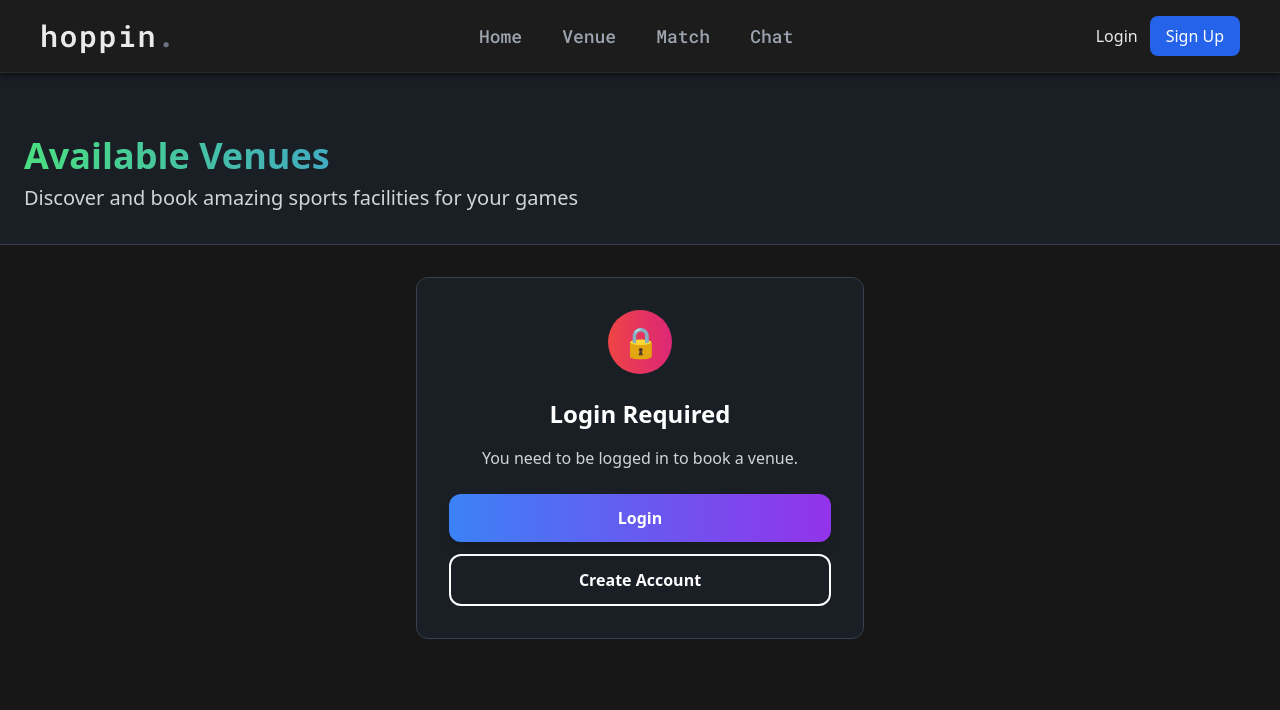
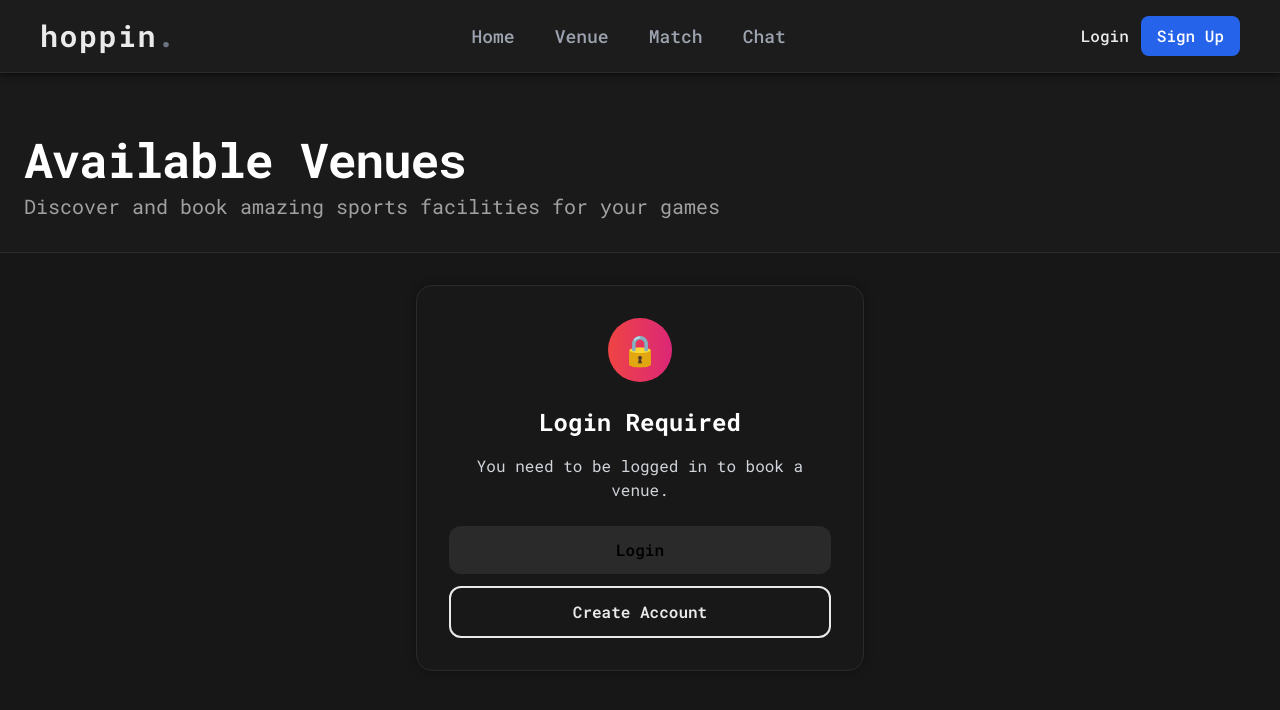
Before and after one commit to pbp-kelompok-f08/ProyekUTS, a Django app: template booking_venue/templates/book_venue.html in a window 1280 px wide. Shown: the top 710 px of the page. Run offline with Django 4.2, Linux system fonts and the light colour scheme; the template is opened without the code that fills it, so the values that code supplies are empty; parts of the project's set-up code (start-up, migrations or seed data) failed here and were passed over; some libraries are stand-ins or nearby versions.

Commit message:
coloring and styling the booking-venue page

```diff
--- a/booking_venue/templates/book_venue.html
+++ b/booking_venue/templates/book_venue.html
@@ -1,21 +1,24 @@
 {% extends 'base.html' %}
 {% block title %}Book {{ venue.name }} - Hoppin{% endblock %}
+{% block head %}
+<link href="https://fonts.googleapis.com/css2?family=Roboto+Mono:wght@400;500;700&display=swap" rel="stylesheet">
+{% endblock head %}
 {% block content %}
 {% include 'navbar.html' %}
-<body class="min-h-screen bg-gradient-to-br from-gray-900 via-gray-800 to-black text-white">
+<body class="min-h-screen bg-[#0E0E0E] text-[#EAEAEA]" style="font-family: 'Roboto Mono', monospace;">
     <!-- Header Section -->
-    <div class="bg-gray-800/50 backdrop-blur-sm border-b border-gray-700 pt-20">
+    <div class="bg-[#1C1C1C]/80 border-b border-[#2A2A2A] backdrop-blur-sm pt-20">
         <div class="container mx-auto px-6 py-8">
             <div class="flex flex-col md:flex-row items-center justify-between">
                 <div>
-                    <h1 class="text-4xl font-bold mb-2 bg-gradient-to-r from-green-400 to-blue-500 bg-clip-text text-transparent">
+                    <h1 class="text-4xl md:text-5xl font-extrabold mb-2 tracking-tight text-white">
                         Available Venues
                     </h1>
-                    <p class="text-xl text-gray-300">Discover and book amazing sports facilities for your games</p>
+                    <p class="text-lg md:text-xl text-[#A1A1A1]">Discover and book amazing sports facilities for your games</p>
                 </div>
                 {% if user.is_authenticated %}
                 <div class="mt-6 md:mt-0">
-                    <a href="{% url 'booking_venue:my_bookings' %}" class="bg-gradient-to-r from-purple-500 to-pink-600 hover:from-purple-600 hover:to-pink-700 text-white px-6 py-3 rounded-xl font-semibold transition-all duration-300 transform hover:scale-105 shadow-lg flex items-center space-x-2">
+                    <a href="{% url 'booking_venue:my_bookings' %}" class="rounded-xl px-7 py-3 font-semibold text-black transition-all duration-300 bg-[#2A2A2A] hover:bg-[#343434] text-[#EAEAEA] transition-all duration-300 bg-whitshadow-[0_0_15px_rgba(255,255,255,0.35)]e hover:bg-whitshadow-[0_0_24px_rgba(255,255,255,0.35)]e flex items-center gap-2">
                         <span class="text-xl">📋</span>
                         <span>My Bookings</span>
                     </a>
@@ -28,17 +31,17 @@
     {% if not user.is_authenticated %}
     <div class="container mx-auto px-6 py-8">
         <div class="max-w-md mx-auto text-center">
-            <div class="bg-gray-800/50 backdrop-blur-sm rounded-xl p-8 border border-gray-700">
+            <div class="bg-[#1A1A1A]/80 backdrop-blur-xl rounded-2xl p-8 border border-[#2A2A2A] shadow-[0_0_10px_rgba(0,0,0,0.35)]">
                 <div class="w-16 h-16 mx-auto mb-6 bg-gradient-to-r from-red-500 to-pink-600 rounded-full flex items-center justify-center">
                     <span class="text-3xl">🔒</span>
                 </div>
                 <h2 class="text-2xl font-bold mb-4">Login Required</h2>
                 <p class="text-gray-300 mb-6">You need to be logged in to book a venue.</p>
                 <div class="space-y-3">
-                    <a href="/login/" class="block w-full bg-gradient-to-r from-blue-500 to-purple-600 hover:from-blue-600 hover:to-purple-700 text-white py-3 rounded-xl font-semibold transition-all duration-300 transform hover:scale-105 shadow-lg">
+                    <a href="/login/" class="block w-full rounded-xl py-3 font-semibold text-black transition-all duration-300 bg-[#2A2A2A] hover:bg-[#343434] text-[#EAEAEA] transition-all duration-300 bg-whitshadow-[0_0_15px_rgba(255,255,255,0.35)]e hover:bg-whitshadow-[0_0_24px_rgba(255,255,255,0.35)]e">
                         Login
                     </a>
-                    <a href="/register/" class="block w-full border-2 border-white text-white hover:bg-white hover:text-gray-900 py-3 rounded-xl font-semibold transition-all duration-300">
+                    <a href="/register/" class="block w-full border-2 border-[#EAEAEA] text-[#EAEAEA] hover:bg-[#EAEAEA] hover:text-black py-3 rounded-xl font-semibold transition-all duration-300">
                         Create Account
                     </a>
                 </div>
@@ -51,7 +54,7 @@
         <div class="max-w-4xl mx-auto">
             <!-- Back Button -->
             <a href="{% url 'booking_venue:main_page' %}"
-                class="inline-flex items-center text-gray-400 hover:text-white mb-6 transition-colors">
+                class="inline-flex items-center text-[#A1A1A1] hover:text-[#EAEAEA] mb-6 transition-colors">
                 <span class="text-lg mr-2">⬅️</span>
                 Back to Venues
             </a>
@@ -59,39 +62,39 @@
             <div class="grid lg:grid-cols-3 gap-8">
                 <!-- Venue Details -->
                 <div class="lg:col-span-2">
-                    <div class="bg-gray-800/50 backdrop-blur-sm rounded-xl p-8 border border-gray-700 mb-8">
+                    <div class="bg-[#1A1A1A]/80 backdrop-blur-xl rounded-2xl p-8 border border-[#2A2A2A] shadow-[0_0_10px_rgba(0,0,0,0.35)] mb-8">
                         <div class="flex items-start space-x-6 mb-6">
                             <div class="flex-1">
                                 <h1 class="text-3xl font-bold mb-2">{{ venue.name }}</h1>
-                                <div class="flex items-center space-x-2 text-gray-400 mb-4">
+                                <div class="flex items-center space-x-2 text-[#A1A1A1] mb-4">
                                     <span class="text-lg">📍</span>
                                     <span>{{ venue.location }}</span>
                                 </div>
-                                <span class="bg-gradient-to-r from-green-500 to-blue-600 text-white px-4 py-2 rounded-full text-sm font-medium">
+                                <span class="bg-gradient-to-r from-gray-500 to-gray-600 text-white px-4 py-2 rounded-full text-sm font-medium">
                                     ⚽ Football
                                 </span>
                             </div>
                         </div>
 
                         <div class="grid md:grid-cols-2 gap-6 mb-6">
-                            <div class="bg-gray-700/30 rounded-lg p-4">
-                                <div class="text-sm text-gray-400 mb-1">Capacity</div>
-                                <div class="text-2xl font-bold text-white">{{ venue.capacity }} people</div>
+                            <div class="bg-[#202020] rounded-lg p-4 border border-[#2A2A2A]">
+                                <div class="text-sm text-[#A1A1A1] mb-1">Capacity</div>
+                                <div class="text-2xl font-bold text-[#EAEAEA]">{{ venue.capacity }} people</div>
                             </div>
-                            <div class="bg-gray-700/30 rounded-lg p-4">
-                                <div class="text-sm text-gray-400 mb-1">Price per Hour</div>
-                                <div class="text-2xl font-bold text-green-400">$100</div>
+                            <div class="bg-[#202020] rounded-lg p-4 border border-[#2A2A2A]">
+                                <div class="text-sm text-[#A1A1A1] mb-1">Price per Hour</div>
+                                <div class="text-2xl font-bold text-[#EAEAEA]">$100</div>
                             </div>
                         </div>
 
                         <div>
                             <h3 class="text-lg font-semibold mb-3">Description</h3>
-                            <p class="text-gray-300 leading-relaxed">{{ venue.description }}</p>
+                            <p class="text-[#CFCFCF] leading-relaxed">{{ venue.description }}</p>
                         </div>
                     </div>
 
                     <!-- Booking Form -->
-                    <div class="bg-gray-800/50 backdrop-blur-sm rounded-xl p-8 border border-gray-700">
+                    <div class="bg-[#1A1A1A]/80 backdrop-blur-xl rounded-2xl p-8 border border-[#2A2A2A] shadow-[0_0_10px_rgba(0,0,0,0.35)]">
                         <h2 class="text-2xl font-bold mb-6">Book This Venue</h2>
 
                         <form method="post" id="booking-form">
@@ -99,49 +102,49 @@
 
                             <div class="grid md:grid-cols-2 gap-6 mb-6">
                                 <div>
-                                    <label class="block text-sm font-medium text-gray-300 mb-2">Date</label>
+                                    <label class="block text-sm font-medium text-[#CFCFCF] mb-2">Date</label>
                                     <input type="date" name="date" id="booking-date" required
-                                        class="w-full bg-gray-700 border border-gray-600 rounded-lg px-4 py-3 text-white focus:outline-none focus:ring-2 focus:ring-green-500 focus:border-transparent">
+                                        class="w-full bg-[#161616] border border-[#2A2A2A] rounded-lg px-4 py-3 text-[#EAEAEA] focus:outline-none focus:ring-2 focus:ring-[#EAEAEA] focus:border-transparent">
                                 </div>
                                 <div>
-                                    <label class="block text-sm font-medium text-gray-300 mb-2">Time</label>
+                                    <label class="block text-sm font-medium text-[#CFCFCF] mb-2">Time</label>
                                     <input type="time" name="time" id="booking-time" required
-                                        class="w-full bg-gray-700 border border-gray-600 rounded-lg px-4 py-3 text-white focus:outline-none focus:ring-2 focus:ring-green-500 focus:border-transparent">
+                                        class="w-full bg-[#161616] border border-[#2A2A2A] rounded-lg px-4 py-3 text-[#EAEAEA] focus:outline-none focus:ring-2 focus:ring-[#EAEAEA] focus:border-transparent">
                                 </div>
                             </div>
 
                             <!-- Duration Selection -->
                             <div class="mb-6">
-                                <label class="block text-sm font-medium text-gray-300 mb-3">Duration (hours)</label>
+                                <label class="block text-sm font-medium text-[#CFCFCF] mb-3">Duration (hours)</label>
                                 <div class="grid grid-cols-4 gap-3">
-                                    <button type="button" data-duration="1" class="duration-btn bg-gray-700 hover:bg-green-600 text-white py-3 rounded-lg transition-colors">1 hour</button>
-                                    <button type="button" data-duration="2" class="duration-btn bg-gray-700 hover:bg-green-600 text-white py-3 rounded-lg transition-colors">2 hours</button>
-                                    <button type="button" data-duration="3" class="duration-btn bg-gray-700 hover:bg-green-600 text-white py-3 rounded-lg transition-colors">3 hours</button>
-                                    <button type="button" data-duration="4" class="duration-btn bg-gray-700 hover:bg-green-600 text-white py-3 rounded-lg transition-colors">4 hours</button>
+                                    <button type="button" data-duration="1" class="duration-btn bg-[#2A2A2A] hover:bg-[#343434] text-[#EAEAEA] py-3 rounded-lg transition-colors">1 hour</button>
+                                    <button type="button" data-duration="2" class="duration-btn bg-[#2A2A2A] hover:bg-[#343434] text-[#EAEAEA] py-3 rounded-lg transition-colors">2 hours</button>
+                                    <button type="button" data-duration="3" class="duration-btn bg-[#2A2A2A] hover:bg-[#343434] text-[#EAEAEA] py-3 rounded-lg transition-colors">3 hours</button>
+                                    <button type="button" data-duration="4" class="duration-btn bg-[#2A2A2A] hover:bg-[#343434] text-[#EAEAEA] py-3 rounded-lg transition-colors">4 hours</button>
                                 </div>
                                 <input type="hidden" name="duration" id="selected-duration" value="1">
                             </div>
 
                             <!-- Price Summary -->
-                            <div class="bg-gray-700/30 rounded-lg p-4 mb-6">
+                            <div class="bg-[#202020] rounded-lg p-4 mb-6 border border-[#2A2A2A]">
                                 <div class="flex justify-between items-center mb-2">
-                                    <span class="text-gray-300">Price per hour:</span>
-                                    <span class="text-white">$100</span>
+                                    <span class="text-[#CFCFCF]">Price per hour:</span>
+                                    <span class="text-[#EAEAEA]">$100</span>
                                 </div>
                                 <div class="flex justify-between items-center mb-2">
-                                    <span class="text-gray-300">Duration:</span>
-                                    <span class="text-white" id="duration-display">1 hour</span>
+                                    <span class="text-[#CFCFCF]">Duration:</span>
+                                    <span class="text-[#EAEAEA]" id="duration-display">1 hour</span>
                                 </div>
-                                <hr class="border-gray-600 my-3">
+                                <hr class="border-[#2A2A2A] my-3">
                                 <div class="flex justify-between items-center">
-                                    <span class="text-lg font-semibold text-white">Total:</span>
-                                    <span class="text-2xl font-bold text-green-400" id="total-price">$100</span>
+                                    <span class="text-lg font-semibold text-[#EAEAEA]">Total:</span>
+                                    <span class="text-2xl font-bold text-[#EAEAEA]" id="total-price">$100</span>
                                 </div>
                             </div>
 
                             <!-- Submit Button -->
                             <button type="submit" id="submit-booking"
-                                class="w-full bg-gradient-to-r from-green-500 to-blue-600 hover:from-green-600 hover:to-blue-700 text-white py-4 rounded-xl font-semibold text-lg transition-all duration-300 transform hover:scale-105 shadow-lg">
+                                class="w-full py-4 rounded-xl font-semibold text-black transition bg-[#2A2A2A] hover:bg-[#343434] text-[#EAEAEA] transition-all duration-300 bg-whitshadow-[0_0_15px_rgba(255,255,255,0.35)]e">
                                 Confirm Booking
                             </button>
                         </form>
@@ -151,43 +154,43 @@
                 <!-- Sidebar -->
                 <div class="space-y-6">
                     <!-- Booking Rules -->
-                    <div class="bg-gray-800/50 backdrop-blur-sm rounded-xl p-6 border border-gray-700">
-                        <h3 class="text-lg font-semibold mb-4 flex items-center">
+                    <div class="bg-[#1A1A1A]/80 backdrop-blur-xl rounded-2xl p-6 border border-[#2A2A2A] shadow-[0_0_10px_rgba(0,0,0,0.35)]">
+                        <h3 class="text-lg font-semibold mb-4 flex items-center text-white">
                             <span class="text-lg mr-2">✅</span>
                             Booking Rules
                         </h3>
-                        <ul class="space-y-3 text-sm text-gray-300">
+                        <ul class="space-y-3 text-sm text-[#CFCFCF]">
                             <li class="flex items-start">
-                                <span class="w-2 h-2 bg-green-400 rounded-full mt-2 mr-3 flex-shrink-0"></span>
+                                <span class="w-2 h-2 bg-[#EAEAEA] rounded-full mt-2 mr-3 flex-shrink-0"></span>
                                 Bookings must be made at least 2 hours in advance
                             </li>
                             <li class="flex items-start">
-                                <span class="w-2 h-2 bg-green-400 rounded-full mt-2 mr-3 flex-shrink-0"></span>
+                                <span class="w-2 h-2 bg-[#EAEAEA] rounded-full mt-2 mr-3 flex-shrink-0"></span>
                                 Maximum booking duration is 4 hours per session
                             </li>
                             <li class="flex items-start">
-                                <span class="w-2 h-2 bg-green-400 rounded-full mt-2 mr-3 flex-shrink-0"></span>
+                                <span class="w-2 h-2 bg-[#EAEAEA] rounded-full mt-2 mr-3 flex-shrink-0"></span>
                                 Cancellations must be made 24 hours before booking time
                             </li>
                             <li class="flex items-start">
-                                <span class="w-2 h-2 bg-green-400 rounded-full mt-2 mr-3 flex-shrink-0"></span>
+                                <span class="w-2 h-2 bg-[#EAEAEA] rounded-full mt-2 mr-3 flex-shrink-0"></span>
                                 Bring your own equipment unless specified
                             </li>
                         </ul>
                     </div>
 
                     <!-- Contact Info -->
-                    <div class="bg-gray-800/50 backdrop-blur-sm rounded-xl p-6 border border-gray-700">
-                        <h3 class="text-lg font-semibold mb-4 flex items-center">
+                    <div class="bg-[#1A1A1A]/80 backdrop-blur-xl rounded-2xl p-6 border border-[#2A2A2A] shadow-[0_0_10px_rgba(0,0,0,0.35)]">
+                        <h3 class="text-lg font-semibold mb-4 flex items-center text-white">
                             <span class="text-lg mr-2">📞</span>
                             Need Help?
                         </h3>
                         <div class="space-y-3">
-                            <div class="flex items-center text-gray-300">
+                            <div class="flex items-center text-[#CFCFCF]">
                                 <span class="text-lg mr-3">📧</span>
                                 support@hoppin.com
                             </div>
-                            <div class="flex items-center text-gray-300">
+                            <div class="flex items-center text-[#CFCFCF]">
                                 <span class="text-lg mr-3">📱</span>
                                 +1 (555) 123-4567
                             </div>
@@ -208,9 +211,9 @@
         document.querySelectorAll('.duration-btn').forEach(btn => {
             btn.addEventListener('click', function() {
                 // Remove active class from all buttons
-                document.querySelectorAll('.duration-btn').forEach(b => b.classList.remove('bg-green-600'));
+                document.querySelectorAll('.duration-btn').forEach(b => b.classList.remove('bg-[#343434]'));
                 // Add active class to clicked button
-                this.classList.add('bg-green-600');
+                this.classList.add('bg-[#343434]');
 
                 selectedDuration = parseInt(this.dataset.duration);
                 document.getElementById('selected-duration').value = selectedDuration;
@@ -219,7 +222,7 @@
         });
 
         // Set default duration button as active
-        document.querySelector('.duration-btn[data-duration="1"]').classList.add('bg-green-600');
+        document.querySelector('.duration-btn[data-duration="1"]').classList.add('bg-[#343434]');
 
         function updatePrice() {
             const total = venuePrice * selectedDuration;
```
Also changed, not shown: booking_venue/templates/main_page.html (+27 -24 lines), booking_venue/templates/my_bookings.html (+23 -19 lines).
